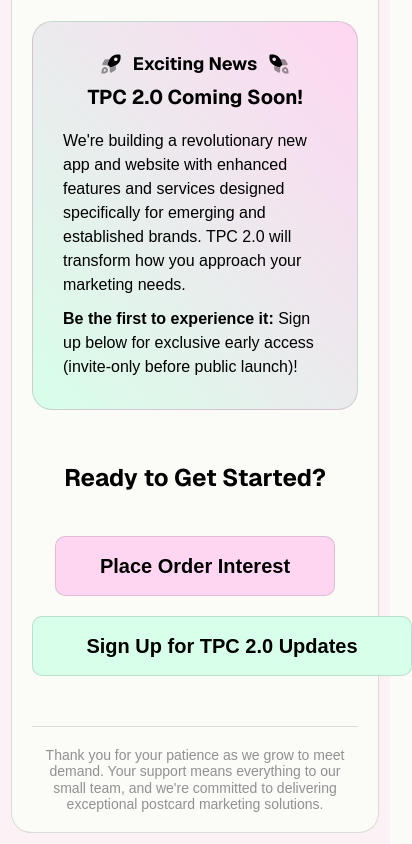
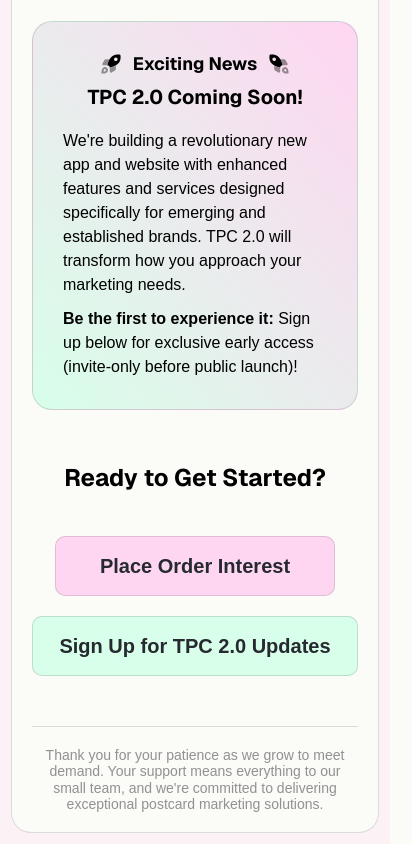
Before and after one commit to abhaysid/tpc, a plain HTML site: page order.html in a window 390 px wide. Shown: the part 1779-2623 px from the top of the page, 412 px wide, since content can reach past the window. Drawn offline with Linux system fonts and the light colour scheme.

Commit message:
.media-card-grid grid layout in mobile screens issues fixed, .btn color issues on mobile screen fixed, .btn-plain width issues fixed.

```diff
--- a/css/button.css
+++ b/css/button.css
@@ -4,6 +4,7 @@
   width: 22.4rem;
   height: 5.6rem;
   background-color: var(--color-pure-white);
+  color: var(--color-dark);
   border: var(--border);
   border-radius: 5.6rem;
   font-weight: bold;
@@ -81,6 +82,7 @@
   border-radius: 1rem;
   border: var(--border);
   background-color: var(--color-pure-white);
+  color: var(--color-dark);
   font-size: 2rem;
   font-weight: bold;
   transition: all 0.3s ease-in-out;
@@ -96,11 +98,13 @@
 }
 
 .plain-btn.primary {
-  width: 28rem;
+  max-width: 28rem;
   background-color: var(--color-primary);
+  text-align: center;
 }
 
 .plain-btn.secondary {
-  width: 38rem;
+  max-width: 38rem;
   background-color: var(--color-secondary);
+  text-align: center;
 }
--- a/css/media-card-grid.css
+++ b/css/media-card-grid.css
@@ -4,13 +4,18 @@
   display: grid;
   grid-template-columns: repeat(auto-fit, minmax(300px, 1fr));
   gap: 2vw;
-  container-type: inline-size;
-  container-name: media-card-grid;
+  width: 100%;
 }
 
-/* grid at 2 columns changes the order to match the primary and secondary icons coloring */
+/*
+grid at 2 columns changes the order to match the primary and secondary icons coloring
 
-@container media-card-grid (max-width: calc(900px + 4vw)) and (min-width: calc(600px + 2vw)) {
+actual width of the .media-card-grid is 76.66667 vw which is coming from .wrapper
+calc @ 1183 -> 2 column starts .media-card-grid can no longer fits 3 columns of 300px hence the max-width
+calc @ 750 -> 2 column ends .media-card-grid at max width to fit 2 columns hence the min-width
+*/
+
+@media screen and (max-width: 1183px) and (min-width: 750px) {
   .media-card-grid > :nth-child(2) {
     order: -1;
   }
```
